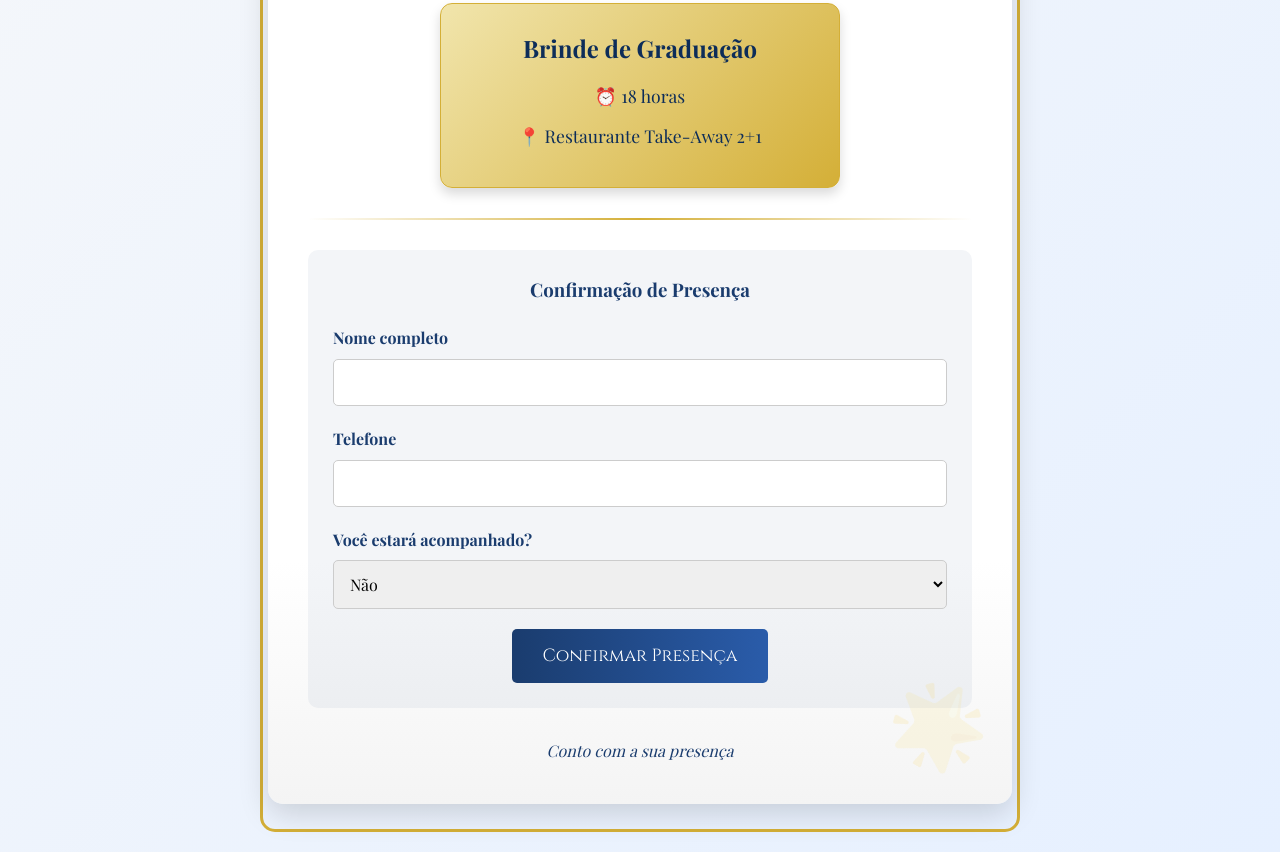
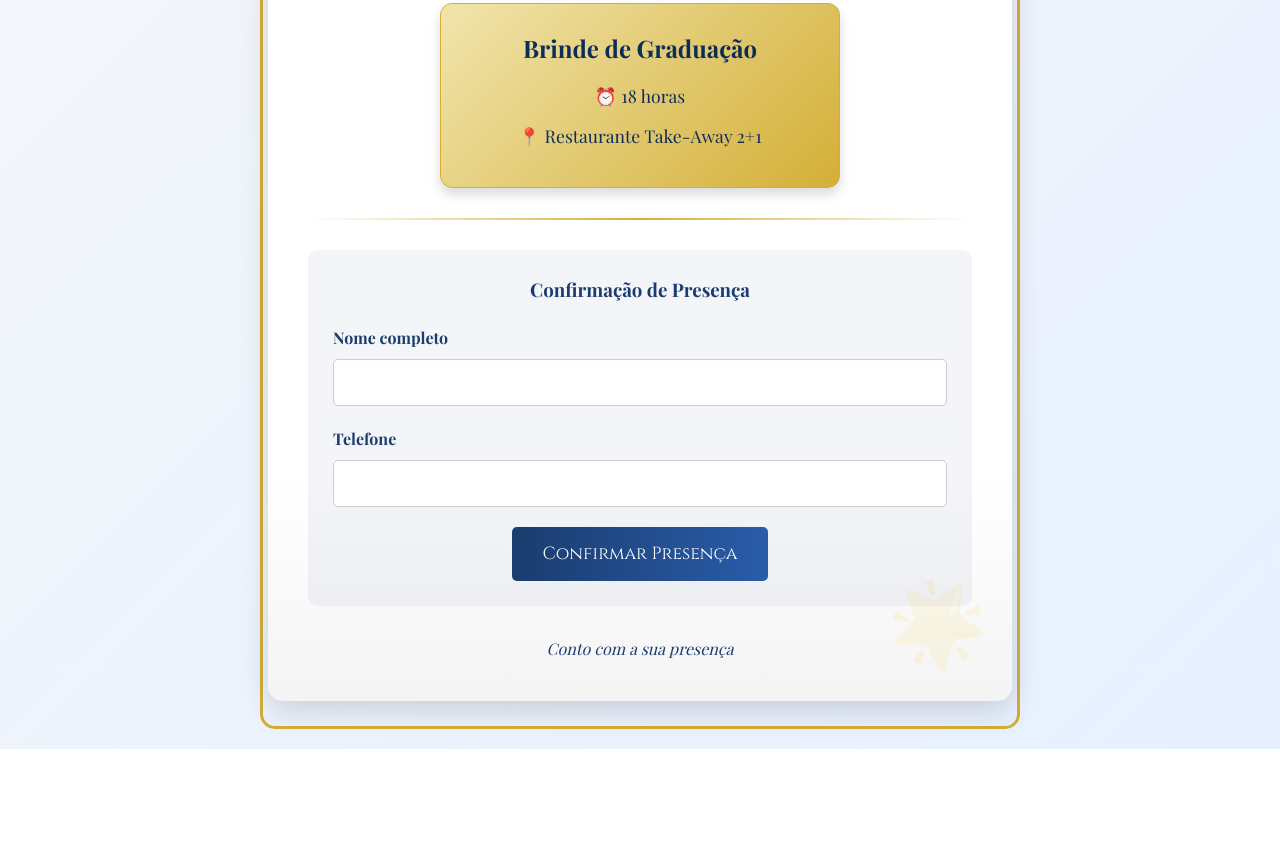
Before and after one commit to Jacinto011/graduacao_jp, a plain HTML site: page index.html in a window 1280 px wide. Shown: the part 859-1711 px from the top of the page. After the commit the page ends 1608 px from the top, so only its background shows below. Drawn offline with nearby package versions, Linux system fonts and the light colour scheme.

Commit message:
Atualizacao

```diff
--- a/index.html
+++ b/index.html
@@ -61,14 +61,6 @@
                             <input type="tel" id="phone" name="phone" required>
                         </div>
 
-                        <div class="form-group">
-                            <label for="companion">Você estará acompanhado?</label>
-                            <select id="companion" name="companion" required onchange="toggleCompanionField()">
-                                <option value="no">Não</option>
-                                <option value="yes">Sim</option>
-                            </select>
-                        </div>
-
                         <div class="form-group companion-field" id="companionField">
                             <label for="companionName">Nome do acompanhante</label>
                             <input type="text" id="companionName" name="companionName">
```
